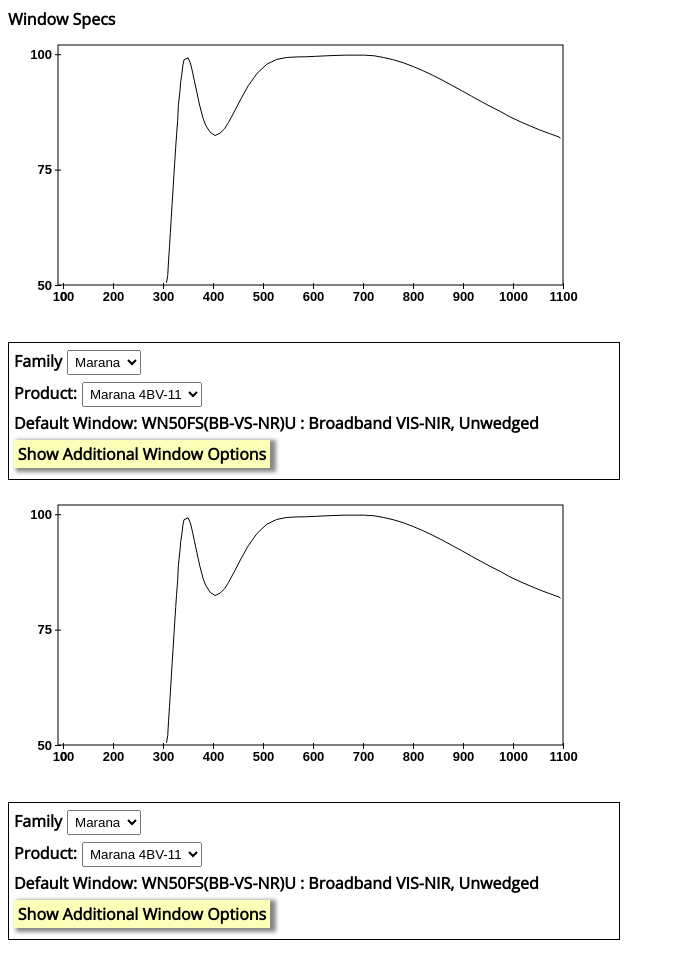
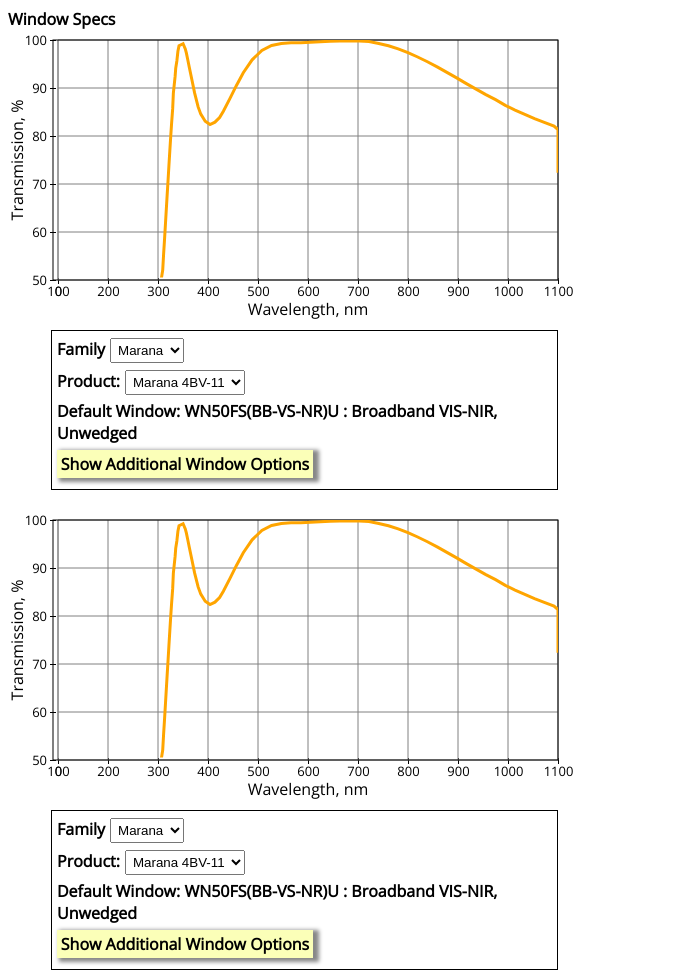
Before and after one commit to AdamJayWise/windowChooser, a plain HTML site: page index.html in a window 1280 px wide. Shown: the whole page, without its empty margins (0-675 px from the left). Drawn offline with nearby package versions, Linux system fonts and the light colour scheme.

Commit message:
beautified UI and added axis labels

```diff
--- a/index.html
+++ b/index.html
@@ -10,17 +10,23 @@
             font-size : 12pt;
         }
 
+        text {
+            font-weight : lighter;
+            font-family : 'Open Sans', sans-serif;
+        }
+
         svg {
-            padding : 5px;
-            margin-bottom : 2px;
+            padding : 0px;
+            margin-bottom : 0px;
         }
 
         .controlDiv {
-            margin-bottom : 10px;
+            margin-bottom : 20px;
             padding : 5px;
             border : 1px solid black;
             display: inline-block;
-            width : 600px;
+            width : 495px;
+            margin-left : 43px;
         }
 
         select {
@@ -53,6 +59,7 @@
 <body>
 
 Window Specs
+<br>
 
 </body>
 
--- a/js/windowChooser.js
+++ b/js/windowChooser.js
@@ -97,6 +97,13 @@ var windowDict = {
     '(VS-NR-ENH)W' : 'VIS-NIR Enhanced, Wedged'
 }
 
+var colorDict = {
+    '(BB-VS-NR)U' : 'orange',
+    '(BB-VS-NR)W' : 'red',
+    '(BB-VV-NR)U' : 'green',
+    '(VS-NR-ENH)W' : 'blue'
+}
+
 
  function View(paramObj){
     var self = this;
@@ -110,9 +117,9 @@ var windowDict = {
     self.canvasHeight = 300; // chart canvas height in pixels
     self.canvasMargin = 50; // svg margin in pixels
     self.xTicks = [];
-    self.yTicks = [50, 75, 100];
+    self.yTicks = [50,60,70,80,90,100];
     self.yAxisMin = 50;
-    self.yAxisMax = 102;
+    self.yAxisMax = 100;
     self.xAxisMin = 100
     self.xAxisMax = 1100;
 
@@ -161,7 +168,7 @@ var windowDict = {
     self.svg.append('clipPath')
         .attr('id','clipBox')
         .append('rect')
-        .attr('width', self.xScale(self.xAxisMax - 5) - self.xScale(self.xAxisMin) )
+        .attr('width', self.xScale(self.xAxisMax) - self.xScale(self.xAxisMin) )
         .attr('height', self.yScale(self.yAxisMin + 0.5) - self.yScale(self.yAxisMax) )
         .attr('x', self.canvasMargin)
         .attr('y', self.canvasMargin/5)
@@ -182,6 +189,34 @@ var windowDict = {
         .attr('transform',`translate(0,${self.yScale(self.yTicks[0])-2})`)
         .call(self.xAxis)
         .style('font-size',13)
+
+    // add division lines
+    for (var i in self.xTicks){
+        self.svg.append('line')
+            .attr('x1', self.xScale(self.xTicks[i]))
+            .attr('y1', self.yScale(self.yAxisMin))
+            .attr('x2', self.xScale(self.xTicks[i]))
+            .attr('y2', self.canvasMargin/5)
+            .attr('stroke','gray')
+    }
+
+    for (var i in self.yTicks){
+        self.svg.append('line')
+            .attr('y1', self.yScale(self.yTicks[i]))
+            .attr('x1', self.xScale(self.xAxisMax))
+            .attr('y2', self.yScale(self.yTicks[i]))
+            .attr('x2', self.canvasMargin)
+            .attr('stroke','gray')
+    }
+
+    // add axes labels
+    var xLabelG = self.svg.append('g');
+    xLabelG.attr('transform', `translate(${self.xScale( (self.xAxisMin + self.xAxisMax) / 2)}, ${self.yScale(self.yAxisMin) + 35})`)
+    xLabelG.append('text').text('Wavelength, nm').attr('text-anchor','middle').attr('class','axisLabel')
+
+    var yLabelG = self.svg.append('g');
+    yLabelG.attr('transform', `translate(15, ${self.yScale( (self.yAxisMax + self.yAxisMin) / 2)}), rotate(-90)`)
+    yLabelG.append('text').text('Transmission, %').attr('text-anchor','middle').attr('class','axisLabel')
 
     // add graph bounding box
     self.svg.append('rect')
@@ -307,7 +342,8 @@ var windowDict = {
                 // add traces to graph
                 self.svg.append('path')
                     .attr('fill','none')
-                    .attr('stroke', 'black')
+                    .attr('stroke', colorDict[self.productObj.availableWindows[i]])
+                    .attr('stroke-width', 3)
                     .attr('d', self.dataLine(dataObj))
                     .attr("clip-path", "url(#clipBox)")
                     //.attr('stroke-dasharray', this.dashArray)
```
